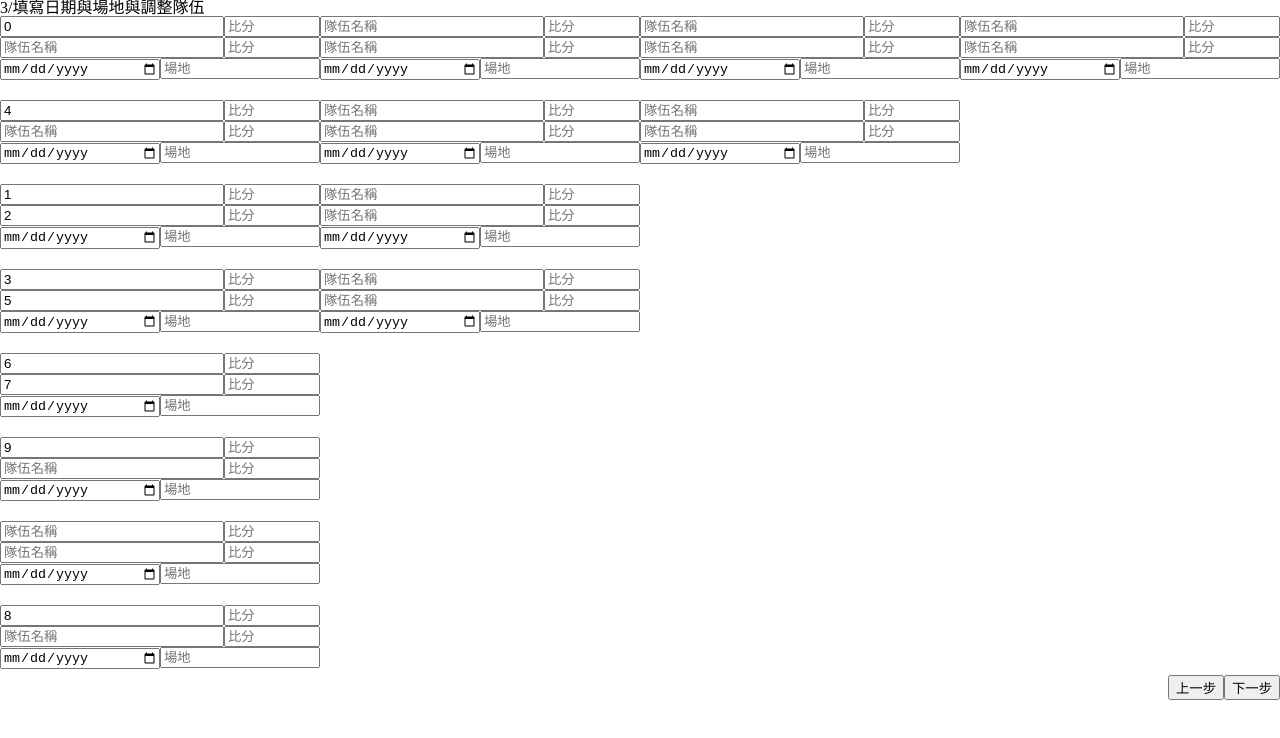
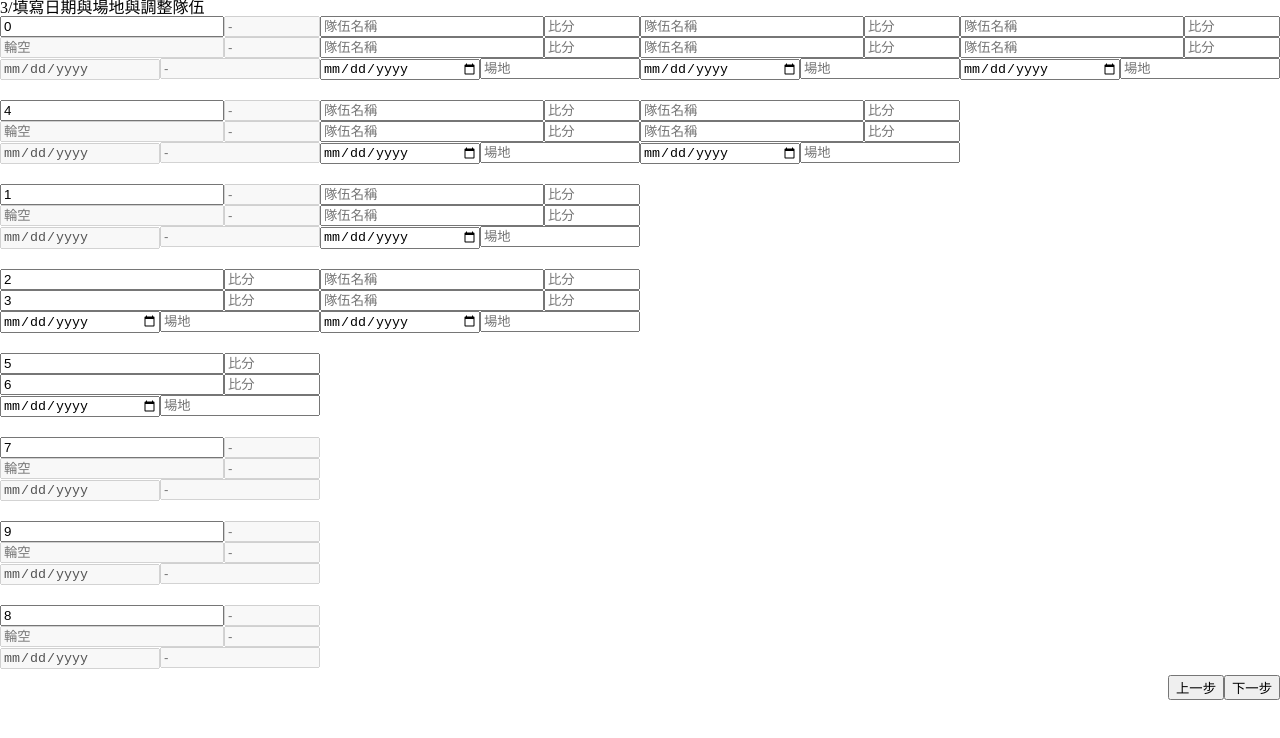
Before and after one commit to wenyo/yue-pai, a Vue app: page /step_three in a window 1280 px wide. Shown: the top 738 px of the page. Built offline with nearby package versions, Linux system fonts and the light colour scheme.

Commit message:
bulid game rule: roundOther

```diff
--- a/src/components/Match.vue
+++ b/src/components/Match.vue
@@ -6,10 +6,17 @@
         type="text"
         name=""
         id=""
-        :placeholder="placeHolderHomeTeam"
+        placeholder="隊伍名稱"
         :value="game.player1.id"
       />
-      <input class="w-30" type="number" name="" id="" placeholder="比分" />
+      <input
+        class="w-30"
+        type="number"
+        name=""
+        id=""
+        :placeholder="this.game.bye ? '-' : '比分'"
+        :disabled="this.game.bye"
+      />
     </div>
     <div>
       <input
@@ -18,13 +25,28 @@
         name=""
         id=""
         :value="game.player2.id"
-        :placeholder="placeHolderHomeTeam"
+        :placeholder="this.game.bye ? '輪空' : '隊伍名稱'"
+        :disabled="this.game.bye"
       />
-      <input class="w-30" type="number" name="" id="" placeholder="比分" />
+      <input
+        class="w-30"
+        type="number"
+        name=""
+        id=""
+        :placeholder="this.game.bye ? '-' : '比分'"
+        :disabled="this.game.bye"
+      />
     </div>
     <div>
-      <input class="w-50" type="date" name="" id="" />
-      <input class="w-50" type="text" name="" id="" placeholder="場地" />
+      <input class="w-50" type="date" name="" id="" :disabled="this.game.bye" />
+      <input
+        class="w-50"
+        type="text"
+        name=""
+        id=""
+        :placeholder="this.game.bye ? '-' : '場地'"
+        :disabled="this.game.bye"
+      />
     </div>
   </li>
 </template>
@@ -43,11 +65,15 @@ export default {
       }
       return "";
     },
-    placeHolderHomeTeam() {
-      return "隊伍名稱";
-    },
-    placeHolderAwayTeam() {
-      return "隊伍名稱";
+    valueAwayTeam() {
+      switch (this.round) {
+        case 1:
+          break;
+
+        default:
+          break;
+      }
+      return "";
     },
   },
 };
--- a/src/store/index.js
+++ b/src/store/index.js
@@ -95,10 +95,11 @@ export default createStore({
     seedChange(state, { is_seed, idx }) {
       state.teamInfo[idx].is_seed = is_seed;
     },
-    roundOneInfo(state, { arrayLen }) {
+    roundOneInfo(state, { gameLen }) {
       let newGameInfo = Object.assign([], state.gameInfo);
+      console.log(state.gameInfo);
       newGameInfo.unshift(
-        Array.from({ length: arrayLen }, () =>
+        Array.from({ length: gameLen }, () =>
           JSON.parse(JSON.stringify(GAME_FORM))
         )
       );
@@ -117,7 +118,7 @@ export default createStore({
       let notSeedIdx = 0;
 
       // bye
-      const byeCount = arrayLen * 2 - state.teamCount;
+      const byeCount = gameLen * 2 - state.teamCount;
       if (byeCount > 0) {
         const count = Math.floor(byeCount / 2);
         for (const idx in newGameInfo[0]) {
@@ -126,8 +127,7 @@ export default createStore({
             idx >= newGameInfo[0].length - count
           ) {
             newGameInfo[0][idx].bye = true;
-          }
-          // 沒考慮到輪空
+            // play
             if (
               idx < SeedCount + (SeedCount % 2) ||
               idx > newGameInfo[0].length - SeedCount - 1
@@ -137,6 +137,10 @@ export default createStore({
               SeedIdx++;
             } else {
               newGameInfo[0][idx].player1.id = notSeedPlayer[notSeedIdx];
+              notSeedIdx++;
+            }
+          } else {
+            newGameInfo[0][idx].player1.id = notSeedPlayer[notSeedIdx];
             newGameInfo[0][idx].player2.id = notSeedPlayer[++notSeedIdx];
             notSeedIdx++;
           }
@@ -144,21 +148,25 @@ export default createStore({
       }
 
       state.gameInfo = newGameInfo;
-      console.log(newGameInfo[0]);
+      console.log(newGameInfo);
+    },
+    roundOther(state, { gameLen }) {
+      console.log(gameLen);
     },
   },
   actions: {
     singleInfoSizeChange({ state, commit }, { base, exponent }) {
       for (let i = 0; i <= exponent; i++) {
-        const arrayLen = Math.pow(base, i);
+        const gameLen = Math.pow(base, i);
+        console.log(gameLen);
         let newGameInfo = Object.assign([], state.gameInfo);
         switch (i) {
           case exponent:
-            commit("roundOneInfo", { arrayLen });
+            commit("roundOneInfo", { gameLen });
             break;
           default:
             newGameInfo.unshift(
-              Array.from({ length: arrayLen }, () =>
+              Array.from({ length: gameLen }, () =>
                 Object.assign({}, GAME_FORM)
               )
             );
@@ -170,7 +178,6 @@ export default createStore({
     gameInfoSizeChange({ state, dispatch }) {
       const { base, exponent } = GameSizeGet(state.teamCount);
       const CONTEST_TYPE_KEY = Object.keys(CONTEST_TYPE);
-      console.log(state.type);
       switch (state.type) {
         case CONTEST_TYPE_KEY[0]:
           dispatch("singleInfoSizeChange", { base, exponent });
```
Lines whose indentation alone changed are shown as unchanged.
